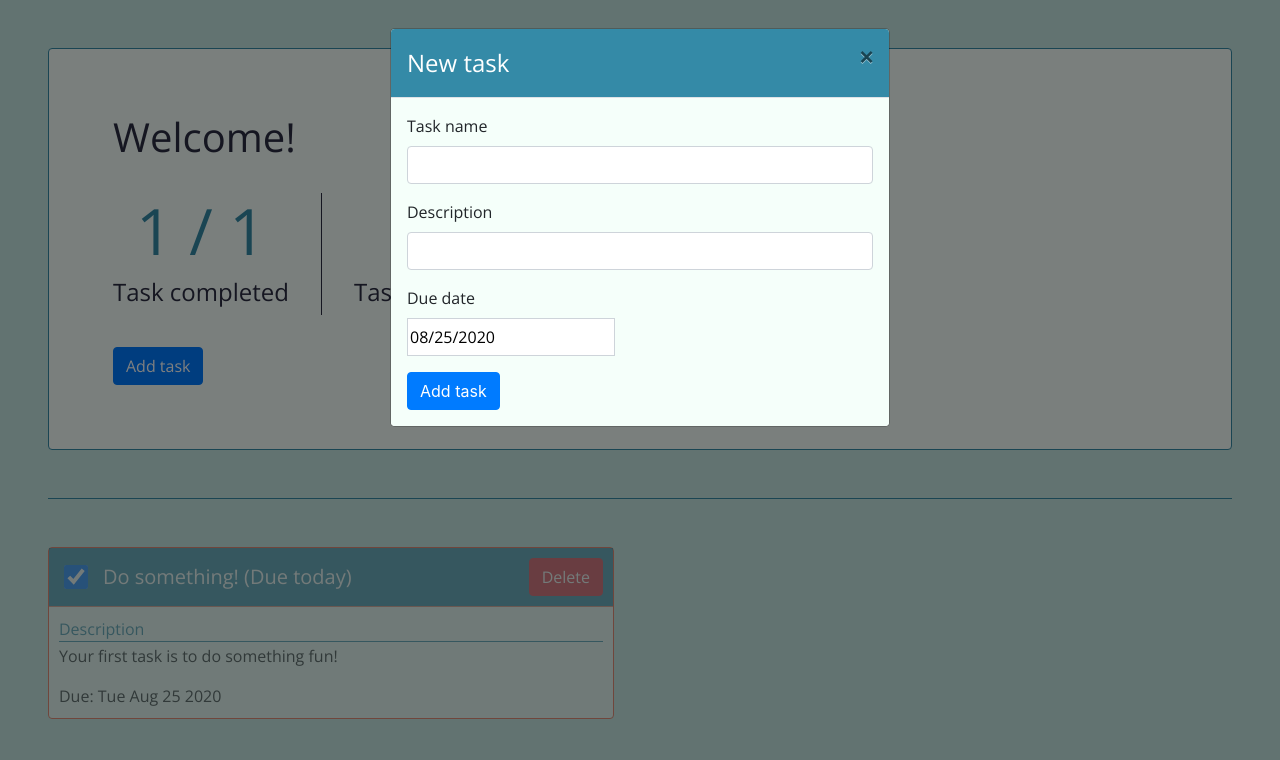
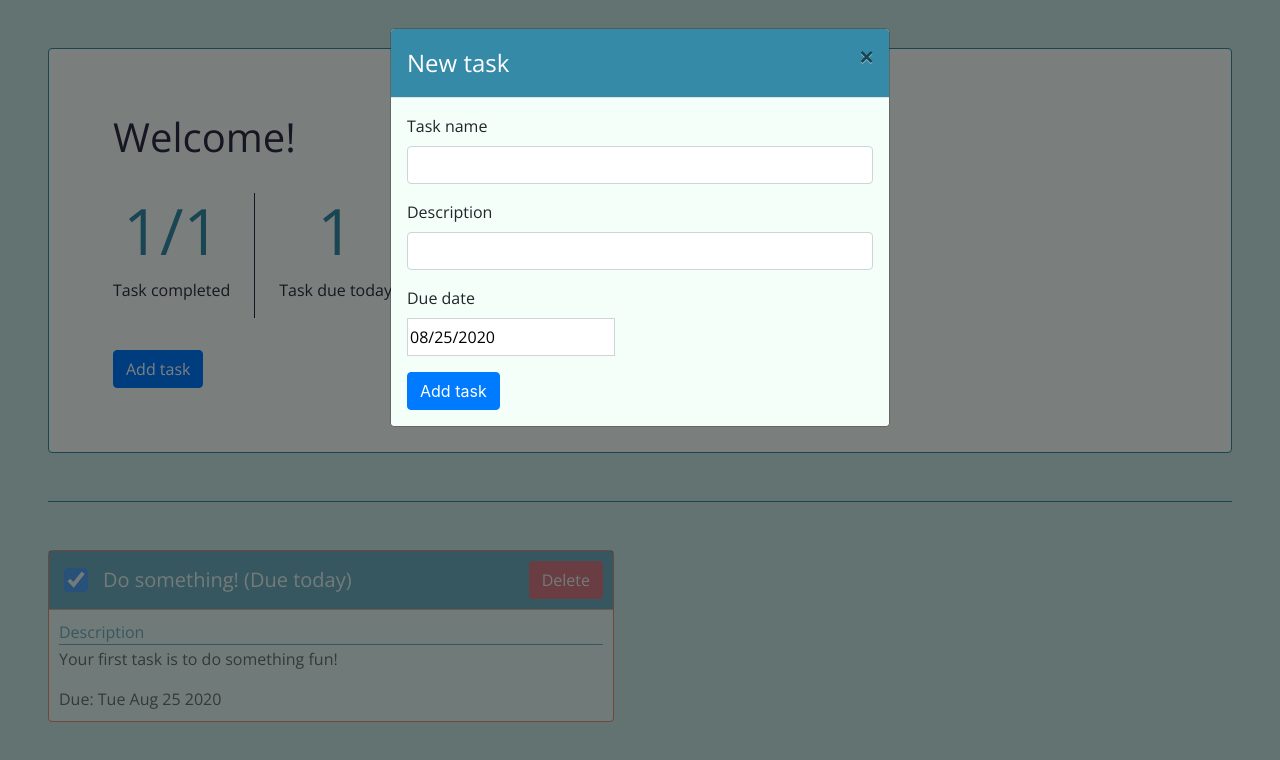
Before and after one commit to matthaaa/my_todo_list, a React (Create React App) app: page / in a window 1280 px wide. Both pictures are taken after a click on the button "Add task". Shown: the top 760 px of the page. Built offline with nearby package versions, Linux system fonts and the light colour scheme.

Commit message:
Last minute changes

```diff
--- a/src/App.jsx
+++ b/src/App.jsx
@@ -1,11 +1,10 @@
 import React, { useState } from "react";
 import './App.css';
 import TodoList from './components/todo_list.jsx';
-import AddTaskForm from './components/add_task_form.jsx';
+import { AddTaskModal } from './components/task_action_modals.jsx';
 import { nanoid } from "nanoid";
 import { Colors } from './colors.js';
 import { dueToday, pastDue } from './task_helpers.js';
-import Modal from 'react-bootstrap/Modal';
 import Button from 'react-bootstrap/Button';
 
 import 'bootstrap/dist/css/bootstrap.min.css';
@@ -82,7 +81,7 @@ const App = props => {
 
   return (
     <div className="todoapp stack-large" style={styles.appContainer}>
-      <AddModal
+      <AddTaskModal
         show={showAddModal}
         onHide={() => setShowAddModal(false)}
         onSave={createTask}
@@ -93,19 +92,19 @@ const App = props => {
           <div style={styles.taskStats}>
             <div style={styles.taskStat}>
               <h5 style={styles.taskStatNumber}>
-                {completedTasks.length} / {tasks.length}
+                {completedTasks.length}/{tasks.length}
               </h5>
-              <h4 id="list-heading">
+              <p>
                 {tasksFormattedNoun(tasks.length)} completed
-              </h4>
+              </p>
             </div>
             <div style={styles.taskStat}>
               <h5 style={styles.taskStatNumber}>
                 {dueTodayTasks.length}
               </h5>
-              <h4 id="list-heading">
+              <p>
                 {tasksFormattedNoun(dueTodayTasks.length)} due today
-              </h4>
+              </p>
             </div>
             <div style={styles.lastTaskStat}>
               {
@@ -117,9 +116,9 @@ const App = props => {
               <h5 style={{...styles.taskStatNumber, ...{color: pastDueCount > 0 ? Colors.middleRed : Colors.blueMunsell}}}>
                 {pastDueCount}
               </h5>
-              <h4 id="list-heading">
+              <p>
                 {tasksFormattedNoun(pastDueCount)} past due
-              </h4>
+              </p>
             </div>
           </div>
           <Button
@@ -140,42 +139,11 @@ const App = props => {
   );
 }
 
-const AddModal = (props) => {
-  const { show, onHide, onSave } = props;
-  return (
-    <>
-      <Modal show={show} onHide={onHide} style={styles.modalContainer}>
-        <Modal.Header closeButton style={styles.modalHeader}>
-          <Modal.Title>New task</Modal.Title>
-        </Modal.Header>
-        <Modal.Body style={styles.modalBody}>
-          <AddTaskForm onSubmit={onSave} />
-        </Modal.Body>
-      </Modal>
-    </>
-  );
-}
-
 const styles = {
   appContainer: {
     padding: '3rem',
     height: '100vh',
     backgroundColor: Colors.powderBlue,
-  },
-
-  modalContainer: {
-    borderRadius: '.25rem',
-  },
-
-  modalHeader: {
-    color: 'white',
-    fontFamily: 'Open Sans',
-    backgroundColor: Colors.blueMunsell,
-  },
-
-  modalBody: {
-    backgroundColor: Colors.mintCream,
-    borderRadius: '0rem 0rem .25rem .25rem',
   },
 
   welcomeContainer: {
@@ -206,8 +174,8 @@ const styles = {
     display: 'flex',
     flexDirection: 'column',
     alignItems: 'center',
-    marginRight: '2rem',
-    paddingRight: '2rem',
+    marginRight: '1.5rem',
+    paddingRight: '1.5rem',
     borderRight: '1px solid',
   },
 
--- a/src/components/filter_button.jsx
+++ b/src/components/filter_button.jsx
@@ -1,6 +1,7 @@
 import React from "react";
 import Button from 'react-bootstrap/Button';
 
+// This component is currently not in use; use once filture feature is implemented.
 const FilterButton = (props) => {
   return (
     <Button variant="primary" onClick={props.handleFilter}>
--- /dev/null
+++ b/src/components/task_action_modals.jsx
@@ -0,0 +1,83 @@
+import React from "react";
+import Modal from 'react-bootstrap/Modal';
+import Button from 'react-bootstrap/Button';
+import { Colors } from '../colors.js';
+import AddTaskForm from './add_task_form.jsx';
+import EditTaskForm from './edit_task_form.jsx';
+
+export const AddTaskModal = (props) => {
+  const { show, onHide, onSave } = props;
+  return (
+    <>
+      <Modal show={show} onHide={onHide} style={styles.modalContainer}>
+        <Modal.Header closeButton style={styles.modalHeader}>
+          <Modal.Title>New task</Modal.Title>
+        </Modal.Header>
+        <Modal.Body style={styles.modalBody}>
+          <AddTaskForm onSubmit={onSave} />
+        </Modal.Body>
+      </Modal>
+    </>
+  );
+}
+
+export const EditTaskModal = (props) => {
+  const { show, onHide, onSave, task } = props;
+  return (
+    <>
+      <Modal show={show} onHide={onHide} style={styles.modalContainer}>
+        <Modal.Header closeButton style={styles.modalHeader}>
+          <Modal.Title>Edit task</Modal.Title>
+        </Modal.Header>
+        <Modal.Body style={styles.modalBody}>
+          <EditTaskForm task={task} onHide={onHide} onSubmit={onSave} />
+        </Modal.Body>
+      </Modal>
+    </>
+  );
+}
+
+export const DeleteTaskModal = (props) => {
+  const { show, onHide, onConfirm, task } = props;
+  return (
+    <>
+      <Modal show={show} onHide={onHide} style={styles.modalContainer}>
+        <Modal.Header closeButton style={styles.modalHeader}>
+          <Modal.Title>Delete task</Modal.Title>
+        </Modal.Header>
+        <Modal.Body style={styles.modalBody}>
+          Are you sue you want to delete '{task.name}'?
+        </Modal.Body>
+        <Modal.Footer>
+          <Button
+            onClick={() => onHide(true)}>
+            Cancel
+          </Button>
+          <Button
+            variant="danger"
+            onClick={() => onConfirm(task.id)}
+            style={styles.deleteButton}>
+            Delete
+          </Button>
+        </Modal.Footer>
+      </Modal>
+    </>
+  );
+}
+
+const styles = {
+  modalContainer: {
+      borderRadius: '.25rem',
+  },
+
+  modalHeader: {
+      color: 'white',
+      fontFamily: 'Open Sans',
+      backgroundColor: Colors.blueMunsell,
+  },
+
+  modalBody: {
+      backgroundColor: Colors.mintCream,
+      borderRadius: '0rem 0rem .25rem .25rem',
+  },
+};
--- a/src/components/task_form.jsx
+++ b/src/components/task_form.jsx
@@ -25,7 +25,6 @@ const TaskForm = (props) => {
           Description
         </Form.Label>
         <Form.Control
-          required
           type="text"
           value={formTask.description}
           onChange={e => onUpdateTask('description', e.target.value)}
--- a/src/components/todo_list_item.jsx
+++ b/src/components/todo_list_item.jsx
@@ -1,8 +1,7 @@
 import React, { useState } from "react";
-import Modal from 'react-bootstrap/Modal';
 import Button from 'react-bootstrap/Button';
-import EditTaskForm from './edit_task_form.jsx';
 import { Colors } from '../colors.js';
+import { EditTaskModal, DeleteTaskModal } from './task_action_modals.jsx';
 import { dueToday, pastDue } from '../task_helpers.js';
 
 const TodoListItem = (props) => {
@@ -51,12 +50,18 @@ const TodoListItem = (props) => {
 
   return (
     <div style={styleByDueDate(styles.listItemContainer)}>
-      <EditModal
+      <EditTaskModal
         show={showEditModal}
         onHide={() => setShowEditModal(false)}
         onSave={task => handleSave(task)}
         task={task}
       />
+      {/* <DeleteTaskModal
+        show={showDeleteModal}
+        onHide={() => setShowEditModal(false)}
+        onClick={task => handleSave(task)}
+        task={task}
+      /> */}
       <div style={styleByCompleted(styles.listItemContent)}>
         <div style={styleByDueDate(styles.listItemHeader)}>
           <input
@@ -85,12 +90,12 @@ const TodoListItem = (props) => {
           </div>
         </div>
         <div style={styles.listItemBody}>
-          <div>
+          {task.description ? <div>
             <p style={styles.taskBodyLabel}>Description</p>
             <p className="todo-description">
               {task.description}
             </p>
-          </div>
+          </div> : null}
           <div>
             <span>Due: </span>
             <span className="todo-due-date">
@@ -103,39 +108,8 @@ const TodoListItem = (props) => {
   );
 }
 
-const EditModal = (props) => {
-  const { show, onHide, onSave, task } = props;
-  return (
-    <>
-      <Modal show={show} onHide={onHide} style={styles.modalContainer}>
-        <Modal.Header closeButton style={styles.modalHeader}>
-          <Modal.Title>Edit task</Modal.Title>
-        </Modal.Header>
-        <Modal.Body style={styles.modalBody}>
-          <EditTaskForm task={task} onHide={onHide} onSubmit={onSave} />
-        </Modal.Body>
-      </Modal>
-    </>
-  );
-}
-
 // TODO: Refactpr styles; add commonly used styles to generic Styles.js file.
 const styles = {
-  modalContainer: {
-    borderRadius: '.25rem',
-  },
-
-  modalHeader: {
-    color: 'white',
-    fontFamily: 'Open Sans',
-    backgroundColor: Colors.blueMunsell,
-  },
-
-  modalBody: {
-    backgroundColor: Colors.mintCream,
-    borderRadius: '0rem 0rem .25rem .25rem',
-  },
-
   listItemContainer: {
     display: 'flex',
     border: '1px solid',
```
